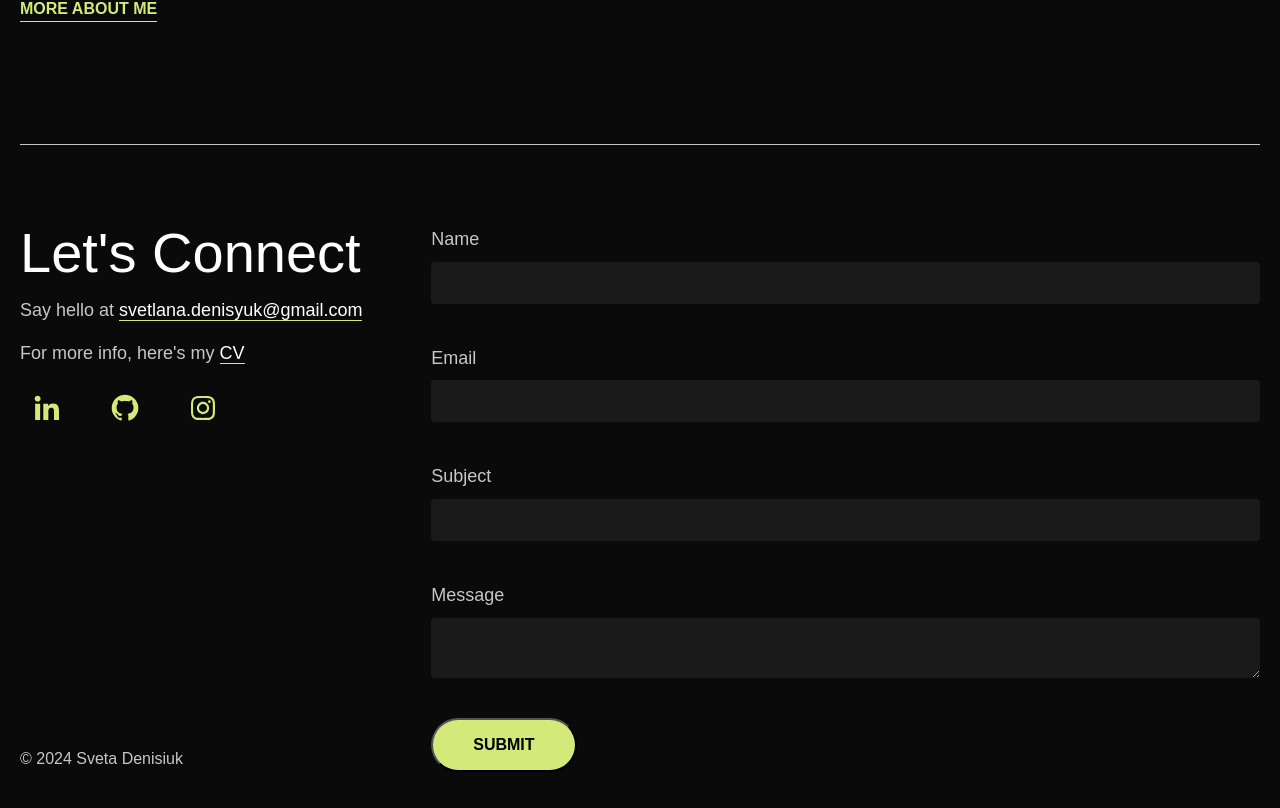
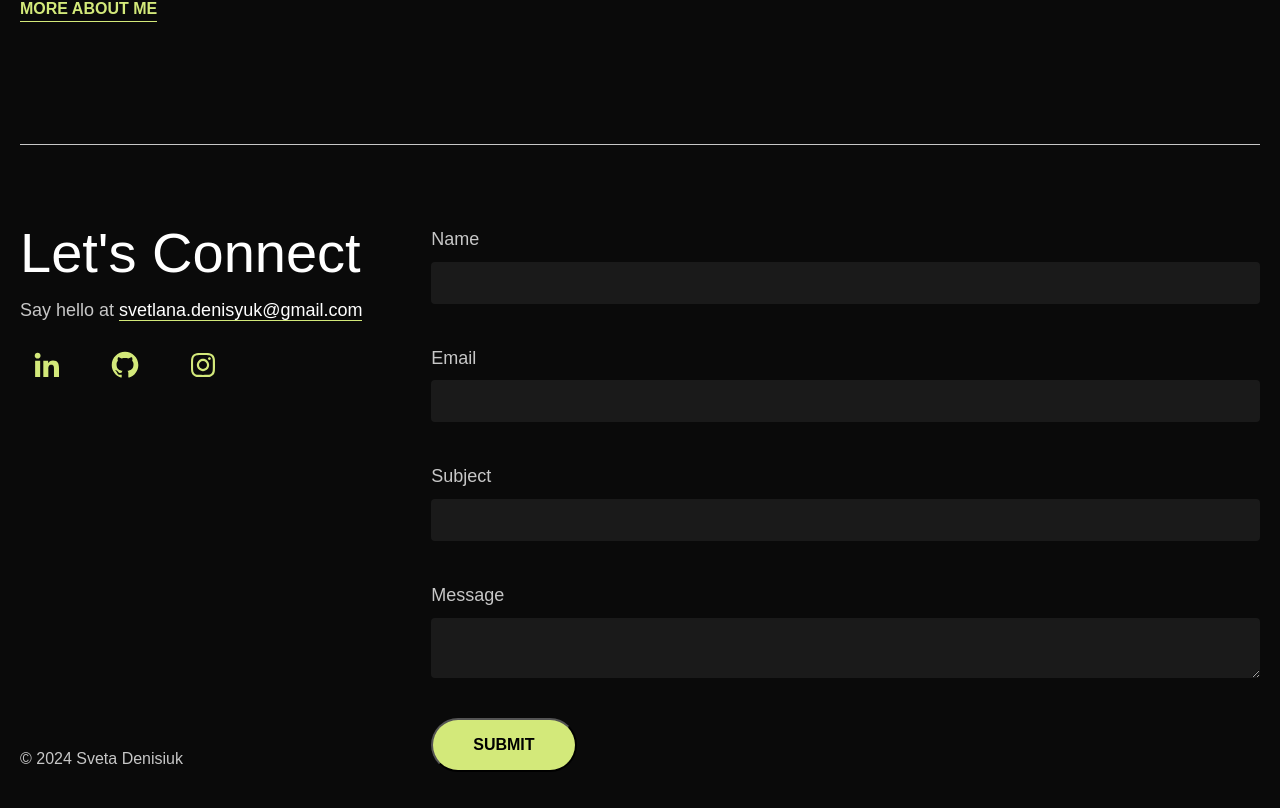
Before and after one commit to SvetaDen/portfolio, a React (Create React App) app: page / in a window 1280 px wide. Shown: the part 4424-5232 px from the top of the page. Built offline with nearby package versions, Linux system fonts and the light colour scheme.

Commit message:
temporarily hide resume link

```diff
--- a/src/components/contactSection/ContactSection.tsx
+++ b/src/components/contactSection/ContactSection.tsx
@@ -51,10 +51,10 @@ const ContactSection = () => {
                     <p className={styles.contactSection_email}>
                         Say hello at <a href="mailto:svetlana.denisyuk@gmail.com">svetlana.denisyuk@gmail.com</a>
                     </p>
-                    <p className={styles.contactSection_email}>
-                        For more info, here's my <a href="https://drive.google.com/file/d/1J1YlzDs5EfCi60pUvW0F3Dte5h4FjTER/view?usp=sharing" target="_blank"
-                                                    rel="noopener noreferrer">CV</a>
-                    </p>
+                    {/*<p className={styles.contactSection_email}>*/}
+                    {/*    For more info, here's my <a href="#" target="_blank"*/}
+                    {/*                                rel="noopener noreferrer">CV</a>*/}
+                    {/*</p>*/}
                     <div className={styles.contactSection_socials}>
                         <div className={styles.wrapper_icon}>
                             <a href="https://www.linkedin.com/in/sveta-denisyuk/" target="_blank"
```
